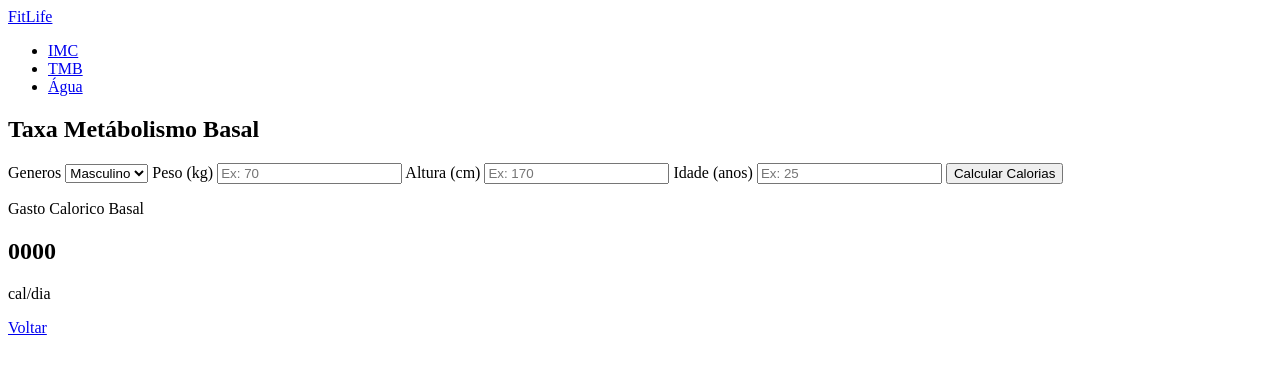
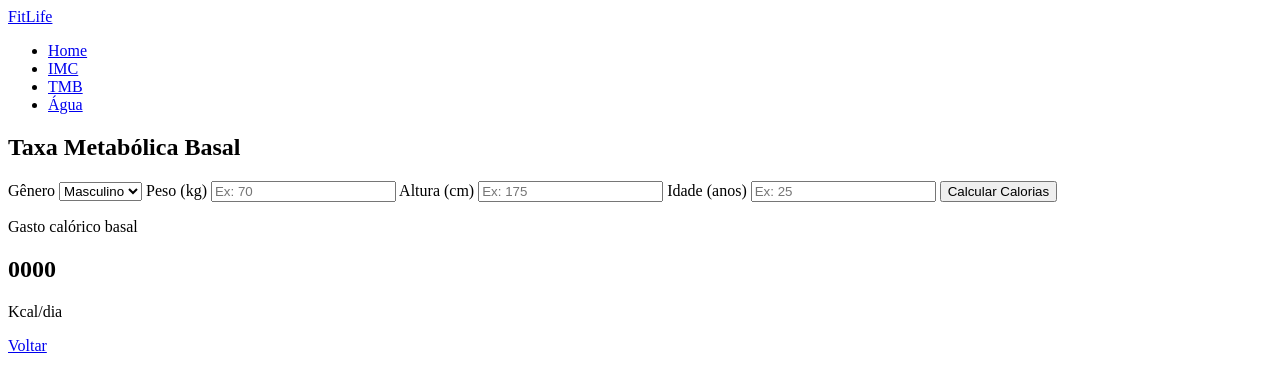
Before and after one commit to DiegoRodri1/fitlife-html, a plain HTML site: page pages/tmb.html in a window 1280 px wide. Drawn offline with Linux system fonts and the light colour scheme.

Commit message:
Alteração TMB

```diff
--- a/pages/tmb.html
+++ b/pages/tmb.html
@@ -3,30 +3,38 @@
 <head>
     <meta charset="UTF-8">
     <meta name="viewport" content="width=device-width, initial-scale=1.0">
+    <link rel="preconnect" href="https://fonts.googleapis.com">
+    <link rel="preconnect" href="https://fonts.gstatic.com" crossorigin>
+    <link rel="stylesheet" href="../css/styles.css">
+    <link
+    rel="stylesheet"
+    href="https://cdnjs.cloudflare.com/ajax/libs/font-awesome/6.0.0/css/all.min.css"
+    />
+    <link href="https://fonts.googleapis.com/css2?family=Poppins:ital,wght@0,100;0,200;0,300;0,400;0,500;0,600;0,700;0,800;0,900;1,100;1,200;1,300;1,400;1,500;1,600;1,700;1,800;1,900&display=swap" rel="stylesheet">
     <title>FitLife | TMB</title>
 </head>
-<body style="font-family: Poppins;">
+<body>
 
     <nav>
+        <a href="../index.html">FitLife</a>
 
-     <a href="../index.html">FitLife</a>
-
-     <ul>
-        <li> <a href="imc.html">IMC</a></li>
-        <li><a href="tmb.html">TMB</a></li>
-        <li><a href="water.html">Água</a></li>
-     </ul>
+        <ul class="nav-links">
+            <li><a class="nav-link" href="../index.html">Home</a></li>
+            <li><a class="nav-link" href="imc.html">IMC</a></li>
+            <li><a class="nav-link" id="nav-active" href="tmb.html">TMB</a></li>
+            <li><a class="nav-link" href="water.html">Água</a></li>
+        </ul>
     </nav>
 
     <main>
         <section>
-            <h1>Taxa Metábolismo Basal</h1>
+            <h1>Taxa Metabólica Basal</h1>
 
             <form>
-                <label for="grander"> Generos </label>
-                <select id="grander">
 
-                    <option value="eagle">Masculino</option>
+                <label for="gender">Gênero</label>
+                <select id="gender">
+                    <option value="male">Masculino</option>
                     <option value="female">Feminino</option>
                 </select>
 
@@ -34,7 +42,7 @@
                 <input type="number" id="weight" placeholder="Ex: 70">
 
                 <label for="height">Altura (cm)</label>
-                <input type="number" id=height" placeholder="Ex: 170">
+                <input type="number" id="height" placeholder="Ex: 175">
 
                 <label for="age">Idade (anos)</label>
                 <input type="number" id="age" placeholder="Ex: 25">
@@ -43,17 +51,14 @@
             </form>
 
             <div>
-                <p>Gasto Calorico Basal</p>
+                <p>Gasto calórico basal</p>
                 <h2>0000</h2>
-                <p>cal/dia</p>
+                <p>Kcal/dia</p>
             </div>
 
             <a href="../index.html">Voltar</a>
         </section>
-
-
     </main>
-
 
 </body>
 </html>
```
